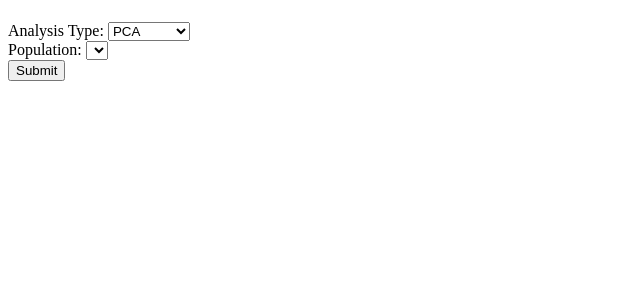
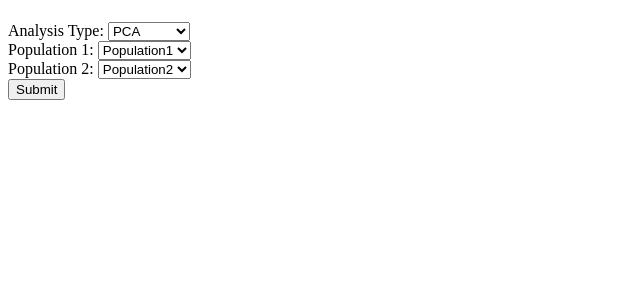
Before and after one commit to Djinho/Population-Genetics-Web-Tool, a Flask app: page / in a window 1280 px wide. Shown: the part 58-358 px from the top of the page, without its empty margins (0-640 px from the left). Run offline with Flask 3, Linux system fonts and the light colour scheme; lists and menus that the app fills with data are empty.

Commit message:
Updated UI to allow analysis of two populations, enhanced styles, and modified backend logic.

```diff
--- a/app/main.py
+++ b/app/main.py
@@ -9,29 +9,30 @@ def index():
 
 @app.route('/analyze', methods=['POST'])
 def analyze():
-    # For now, we don't perform actual analysis and return a placeholder page
+    # Retrieve form data
     analysis_type = request.form.get('analysis_type')
-    population = request.form.get('population')
+    population1 = request.form.get('population1')
+    population2 = request.form.get('population2')
 
     # Placeholder results
     results = {
         'analysis_type': analysis_type,
-        'population': population,
-        'message': 'Analysis would be performed here once the database is set up.'
+        'population1': population1,
+        'population2': population2,
+        'message': 'Comparative analysis between two populations will be performed here once the database is set up.'
     }
 
-    # Instead of using actual results, pass the placeholder results to the template
+    # Pass the placeholder results to the template
     return render_template('analyze.html', results=results)
 
-# The following database functions are commented out until the database is set up
-# def perform_pca(population):
-#     # Placeholder function for PCA analysis
+# Uncomment and implement these functions once the database is set up
+# def perform_pca(population1, population2):
+#     # Function to perform PCA analysis on two populations
 #     pass
 
-# def perform_admixture(population):
-#     # Placeholder function for admixture analysis
+# def perform_admixture(population1, population2):
+#     # Function to perform admixture analysis on two populations
 #     pass
 
 if __name__ == '__main__':
-    # Run the app in debug mode so you can see any errors and live changes
     app.run(debug=True)
--- a/app/templates/index.html
+++ b/app/templates/index.html
@@ -4,7 +4,7 @@
     <meta charset="UTF-8">
     <title>Population Genomics Analysis</title>
     <link rel="stylesheet" href="{{ url_for('static', filename='css/style.css') }}">
-    <!-- Add other head elements like Bootstrap if needed -->
+    <!-- Additional head elements like Bootstrap can be added here if needed -->
 </head>
 <body>
     <div class="main-container">
@@ -21,9 +21,19 @@
                     </select>
                 </div>
                 <div class="form-group">
-                    <label for="population">Population:</label>
-                    <select id="population" name="population">
-                        <!-- Options will be populated here -->
+                    <label for="population1">Population 1:</label>
+                    <select id="population1" name="population1">
+                        <!-- Populate with options based on your data -->
+                        <option value="Population1">Population1</option>
+                        <!-- Additional population options -->
+                    </select>
+                </div>
+                <div class="form-group">
+                    <label for="population2">Population 2:</label>
+                    <select id="population2" name="population2">
+                        <!-- Populate with options based on your data -->
+                        <option value="Population2">Population2</option>
+                        <!-- Additional population options -->
                     </select>
                 </div>
                 <button type="submit" class="submit-btn">Submit</button>
```
